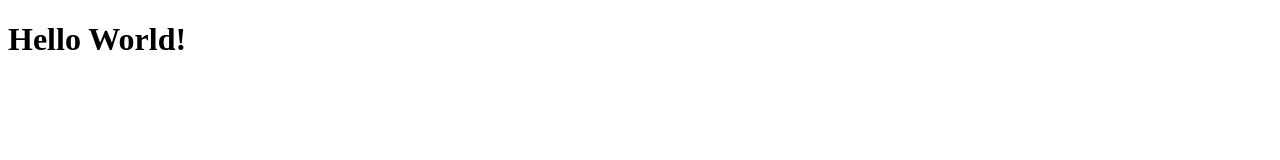
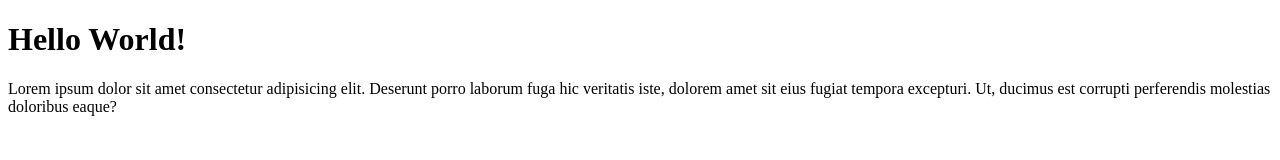
Before and after one commit to apeacehpz/repo-test, a plain HTML site: page index.html in a window 1280 px wide. Drawn offline with Linux system fonts and the light colour scheme.

Commit message:
Menambahkan paragraf

```diff
--- a/index.html
+++ b/index.html
@@ -11,7 +11,8 @@
 <body>
     <h1>Hello World!</h1>
 
-
+    <p>Lorem ipsum dolor sit amet consectetur adipisicing elit. Deserunt porro laborum fuga hic veritatis iste, dolorem
+        amet sit eius fugiat tempora excepturi. Ut, ducimus est corrupti perferendis molestias doloribus eaque?</p>
 </body>
 
 </html>
```
